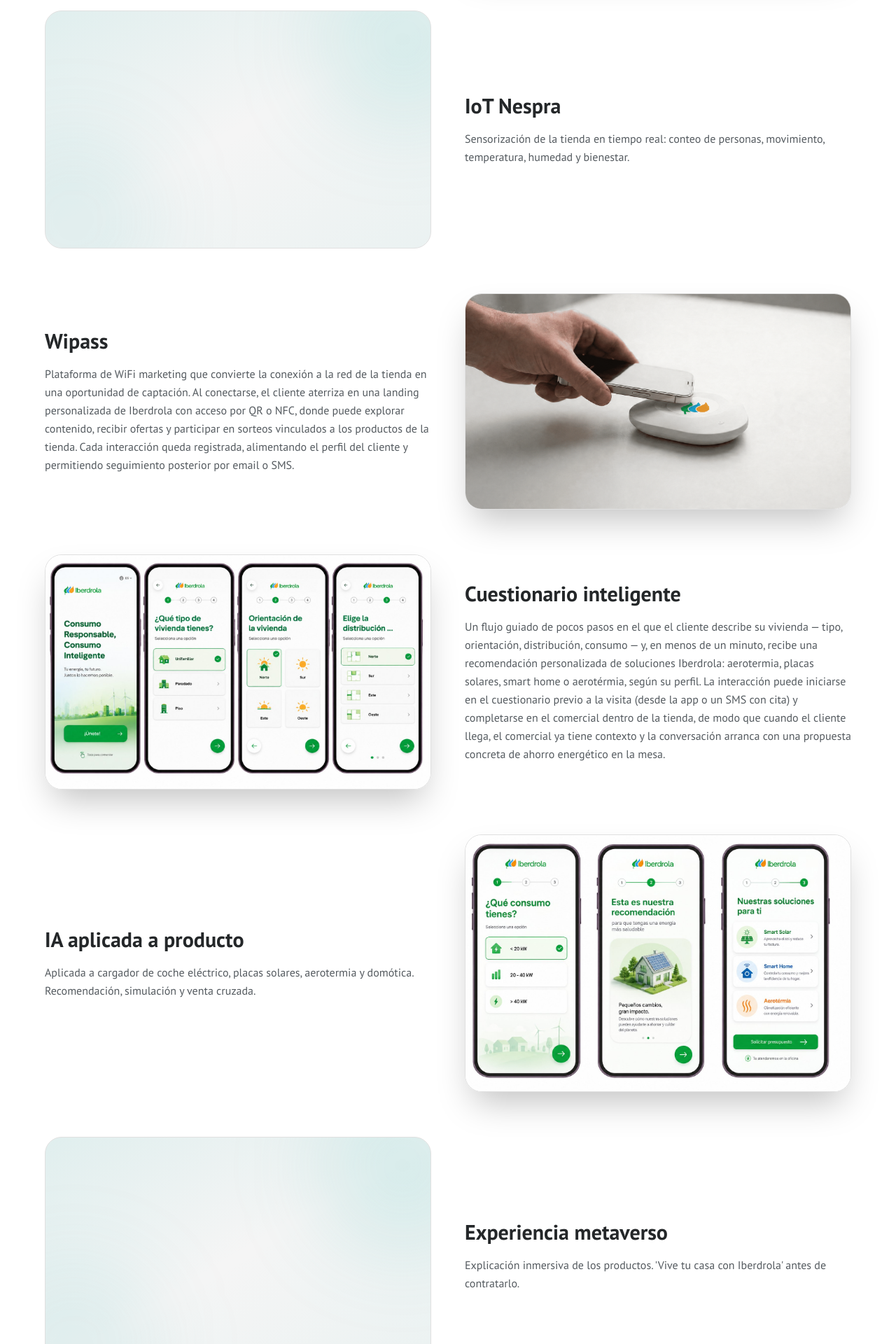
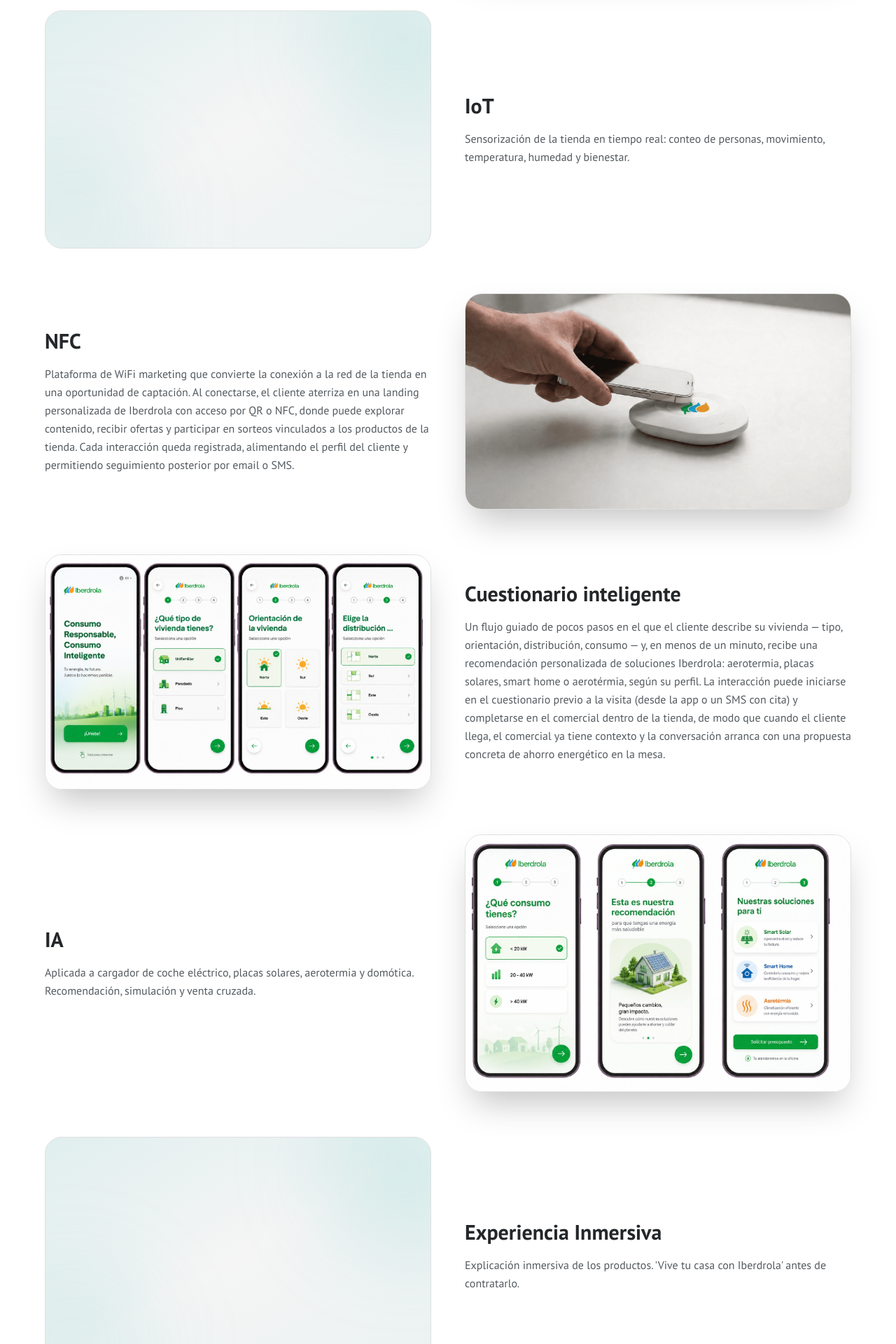
Before and after one commit to caralovell/iberdrola-premium, a React (Vite) app: page / in a window 1280 px wide. Shown: the part 3000-4920 px from the top of the page at 70% size. Built offline with nearby package versions, Linux system fonts and the light colour scheme; the HTML template or start-up script is replaced by a standard one.

Commit message:
Update TecnologiasSection.tsx

```diff
--- a/src/components/TecnologiasSection.tsx
+++ b/src/components/TecnologiasSection.tsx
@@ -14,12 +14,12 @@
     image: vistaTienda,
   },
   {
-    title: "IoT Nespra",
+    title: "IoT",
     desc: "Sensorización de la tienda en tiempo real: conteo de personas, movimiento, temperatura, humedad y bienestar.",
     image: null,
   },
   {
-    title: "Wipass",
+    title: "NFC",
     desc: "Plataforma de WiFi marketing que convierte la conexión a la red de la tienda en una oportunidad de captación. Al conectarse, el cliente aterriza en una landing personalizada de Iberdrola con acceso por QR o NFC, donde puede explorar contenido, recibir ofertas y participar en sorteos vinculados a los productos de la tienda. Cada interacción queda registrada, alimentando el perfil del cliente y permitiendo seguimiento posterior por email o SMS.",
     image: wipass,
   },
@@ -29,12 +29,12 @@
     image: mockupCuestionario,
   },
   {
-    title: "IA aplicada a producto",
+    title: "IA",
     desc: "Aplicada a cargador de coche eléctrico, placas solares, aerotermia y domótica. Recomendación, simulación y venta cruzada.",
     image: mockupRecomendacion,
   },
   {
-    title: "Experiencia metaverso",
+    title: "Experiencia Inmersiva",
     desc: "Explicación inmersiva de los productos. 'Vive tu casa con Iberdrola' antes de contratarlo.",
     image: null,
   },
```
